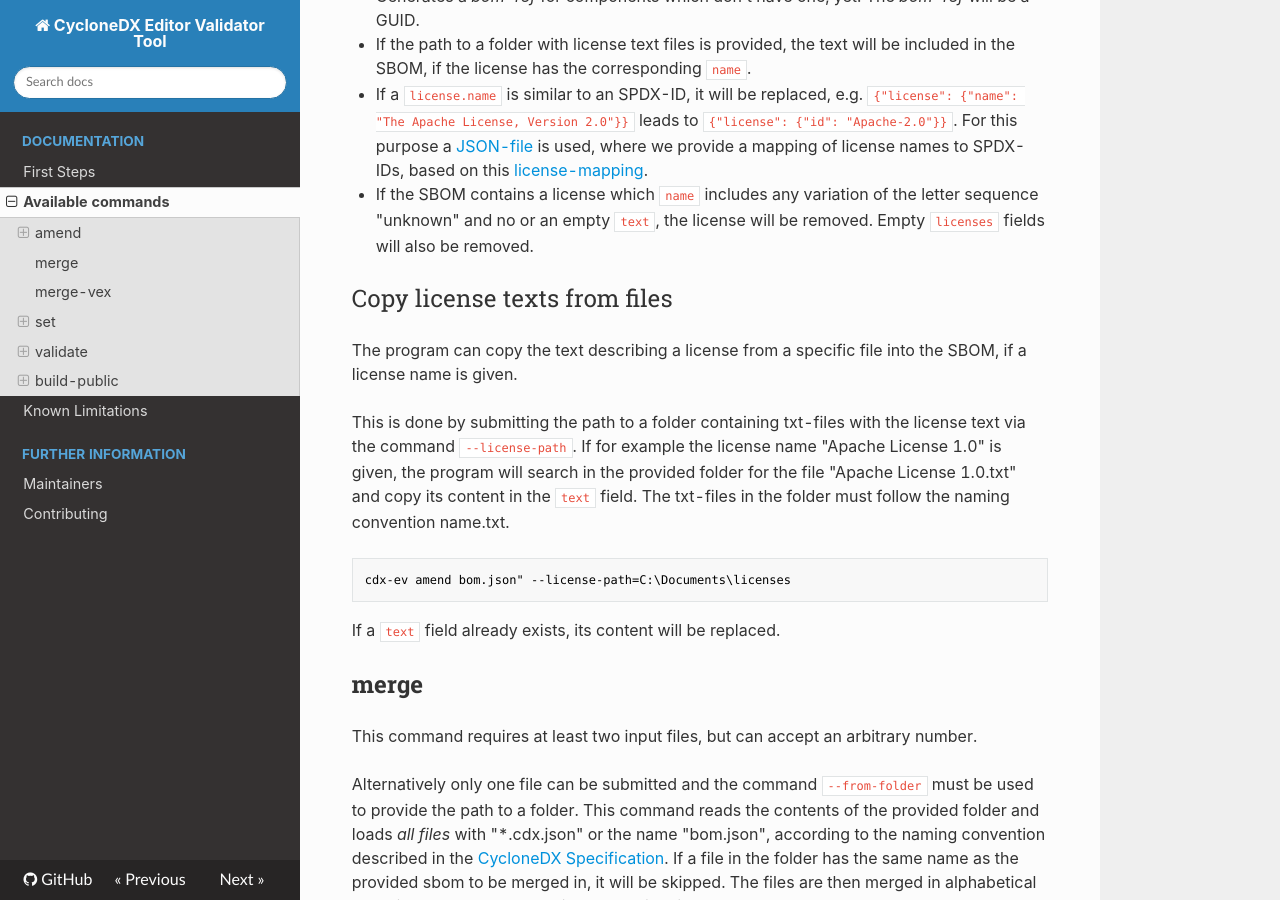
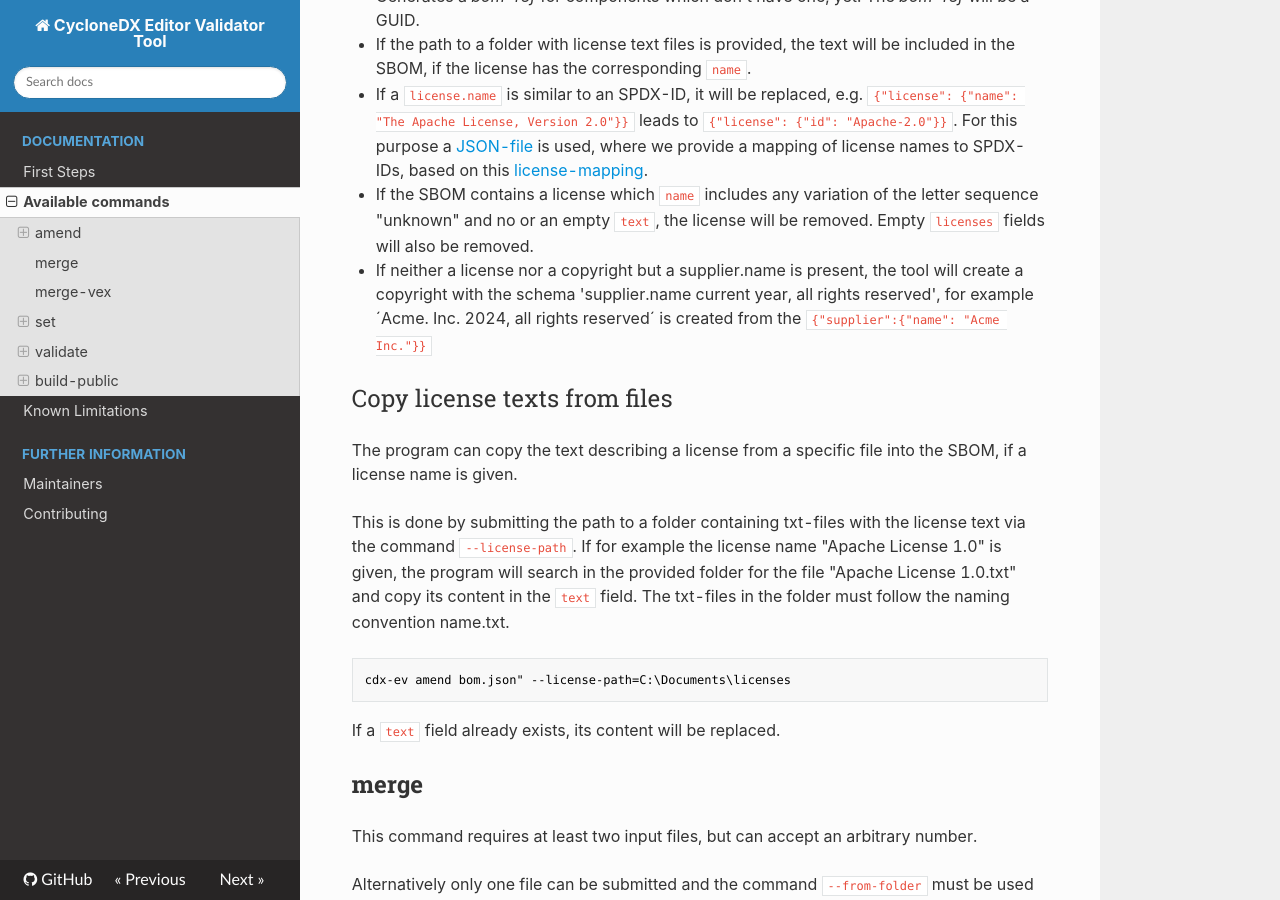
Before and after one commit to Festo-se/cyclonedx-editor-validator, an MkDocs documentation site: the page built from docs/available_commands.md, in a window 1280 px wide and 900 px high, scrolled down 930 px. Built offline with MkDocs 1.6.1, drawn with Linux system fonts in a browser that asks for light colours; nearby versions of some CDN libraries; some web fonts are replaced.

Commit message:
docs: documenation for infer_copyright added

```diff
--- a/docs/available_commands.md
+++ b/docs/available_commands.md
@@ -25,6 +25,7 @@
 * If the path to a folder with license text files is provided, the text will be included in the SBOM, if the license has the corresponding `name`.
 * If a `license.name` is similar to an SPDX-ID, it will be replaced, e.g. `{"license": {"name": "The Apache License, Version 2.0"}}` leads to `{"license": {"id": "Apache-2.0"}}`. For this purpose a [JSON-file](https://github.com/Festo-se/cyclonedx-editor-validator/blob/main/cdxev/amend/license_name_spdx_id_map.json) is used, where we provide a mapping of license names to SPDX-IDs, based on this [license-mapping](https://github.com/CycloneDX/cyclonedx-core-java/blob/master/src/main/resources/license-mapping.json).
 * If the SBOM contains a license which `name` includes any variation of the letter sequence "unknown" and no or an empty `text`, the license will be removed. Empty `licenses` fields will also be removed.
+* If neither a license nor a copyright but a supplier.name is present, the tool will create a copyright with the schema 'supplier.name current year, all rights reserved', for example ´Acme. Inc. 2024, all rights reserved´ is created from the `{"supplier":{"name": "Acme Inc."}}`
 
 ### Copy license texts from files
 
```
